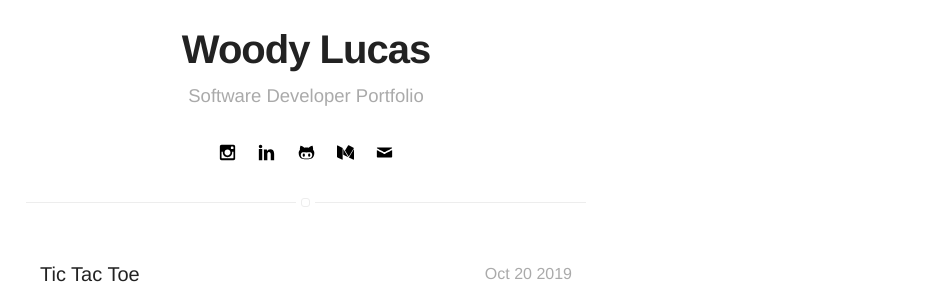
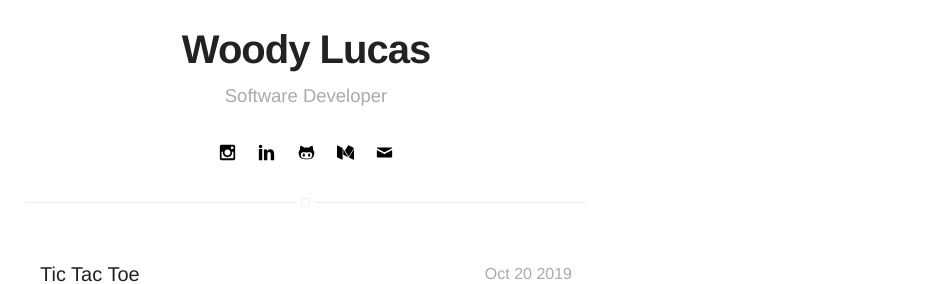
Before and after one commit to woodylucas/woodylucas.github.io, a Jekyll site: the page built from projects.html, in a window 1280 px wide. Shown: the part 294-578 px from the top of the page, without its empty margins (334-1280 px from the left). Built offline with Jekyll 4.4.1, drawn with Linux system fonts in a browser that asks for light colours.

```diff
--- a/_config.yml
+++ b/_config.yml
@@ -1,6 +1,6 @@
 # main text of home
 name: Woody Lucas
-bio: Software Developer Portfolio
+bio: Software Developer
 
 # twitter summary info
 description: A blog about technology and stuff related
```
